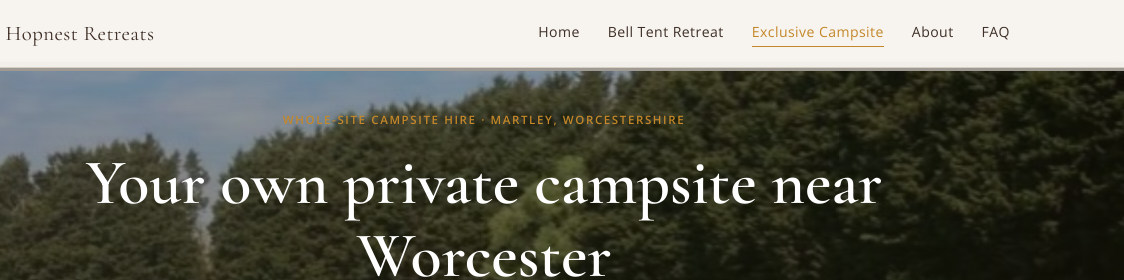
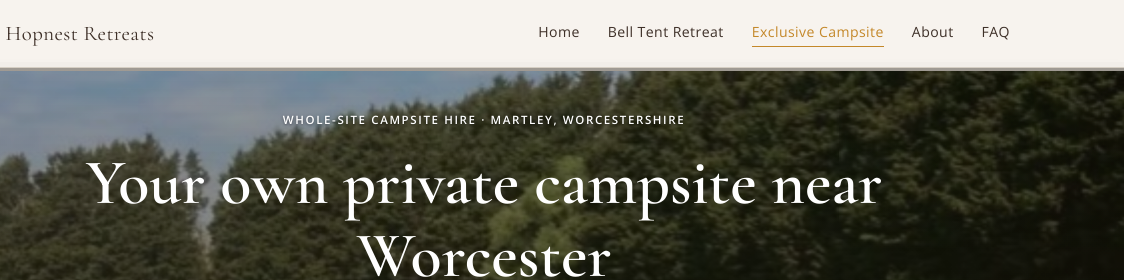
Before and after one commit to ewalker675-jpg/hopnest-website, a website: page exclusive-campsite.html in a window 1280 px wide. Shown: the top 280 px of the page, 156-1280 px from the left. Drawn offline with nearby package versions, Linux system fonts and the light colour scheme.

Commit message:
Make hero eyebrow text white so it's readable over the photo
Co-Authored-By: Claude Opus 5.5 <noreply@anthropic.com>
Claude-Session: https://claude.ai/code/session_01QfB5KZ46MDaknmqivvHEjd

```diff
--- a/exclusive-campsite.html
+++ b/exclusive-campsite.html
@@ -301,7 +301,7 @@
     <div class="hn-hero-bg" style="background-image:url('/images/campsite-field-1.jpg');"></div>
     <div class="hn-hero-overlay"></div>
     <div class="hn-container hn-hero-content">
-      <span class="hn-label" style="color:var(--amber);margin-bottom:0.25rem;letter-spacing:0.14em">Whole-site campsite hire · Martley, Worcestershire</span>
+      <span class="hn-label" style="color:#fff;margin-bottom:0.25rem;letter-spacing:0.14em;text-shadow:0 1px 3px rgba(0,0,0,0.45)">Whole-site campsite hire · Martley, Worcestershire</span>
       <h1>Your own private campsite near Worcester</h1>
       <p style="font-size:1.15rem;max-width:640px;opacity:0.95;margin-top:0.25rem">Book the whole 1.5-acre field for your group of up to 18. No other campers, a hot shower, two loos and a stone fire pit.</p>
       <a href="#book" style="display:inline-block;background:var(--amber);color:white;padding:0.85rem 2.25rem;font-family:'Open Sans',sans-serif;font-size:0.88rem;font-weight:600;letter-spacing:0.05em;text-transform:uppercase;text-decoration:none;margin-top:1rem;transition:opacity 0.2s" onmouseover="this.style.opacity='0.85'" onmouseout="this.style.opacity='1'">Check availability</a>
```
